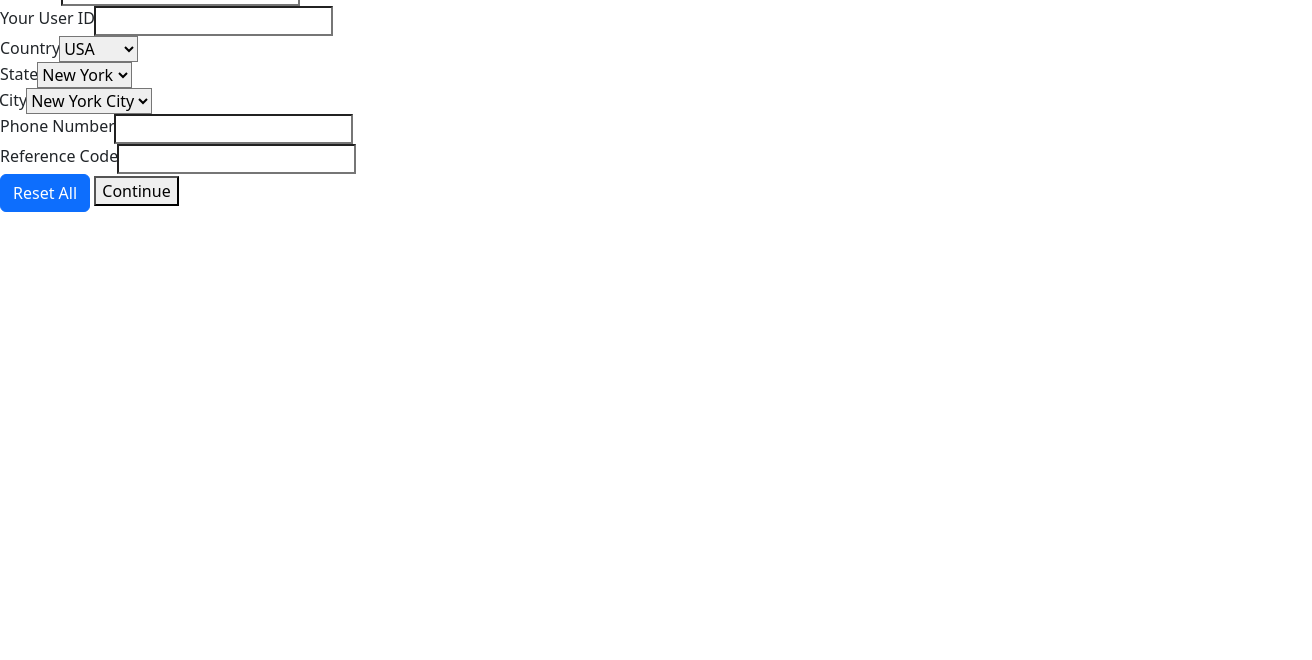
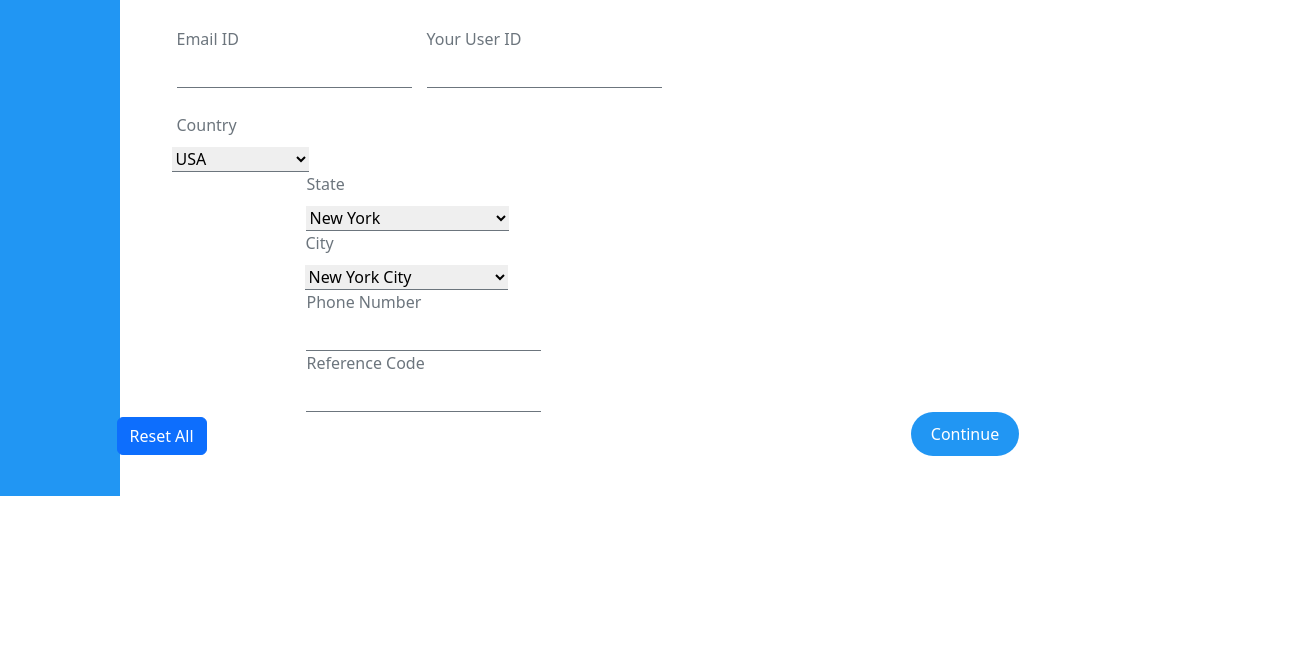
Before and after one commit to Icewolf911/WPR-281, a plain HTML site: page Index.html in a window 1280 px wide. Shown: the part 140-800 px from the top of the page, 1312 px wide, since content can reach past the window. Drawn offline with nearby package versions, Linux system fonts and the light colour scheme.

Commit message:
Update Index.html

```diff
--- a/Index.html
+++ b/Index.html
@@ -3,7 +3,7 @@
 <head>
   <meta charset="UTF-8">
   <meta name="viewport" content="width=device-width, initial-scale=1.0">
-  <link rel="stylesheet" href="Index.css">
+  <link rel="stylesheet" href="style.css">
   <title>User Information Form</title>
   <link href="https://cdn.jsdelivr.net/npm/bootstrap@5.3.1/dist/css/bootstrap.min.css" rel="stylesheet" integrity="sha384-4bw+/aepP/YC94hEpVNVgiZdgIC5+VKNBQNGCHeKRQN+PtmoHDEXuppvnDJzQIu9" crossorigin="anonymous">
 
```
